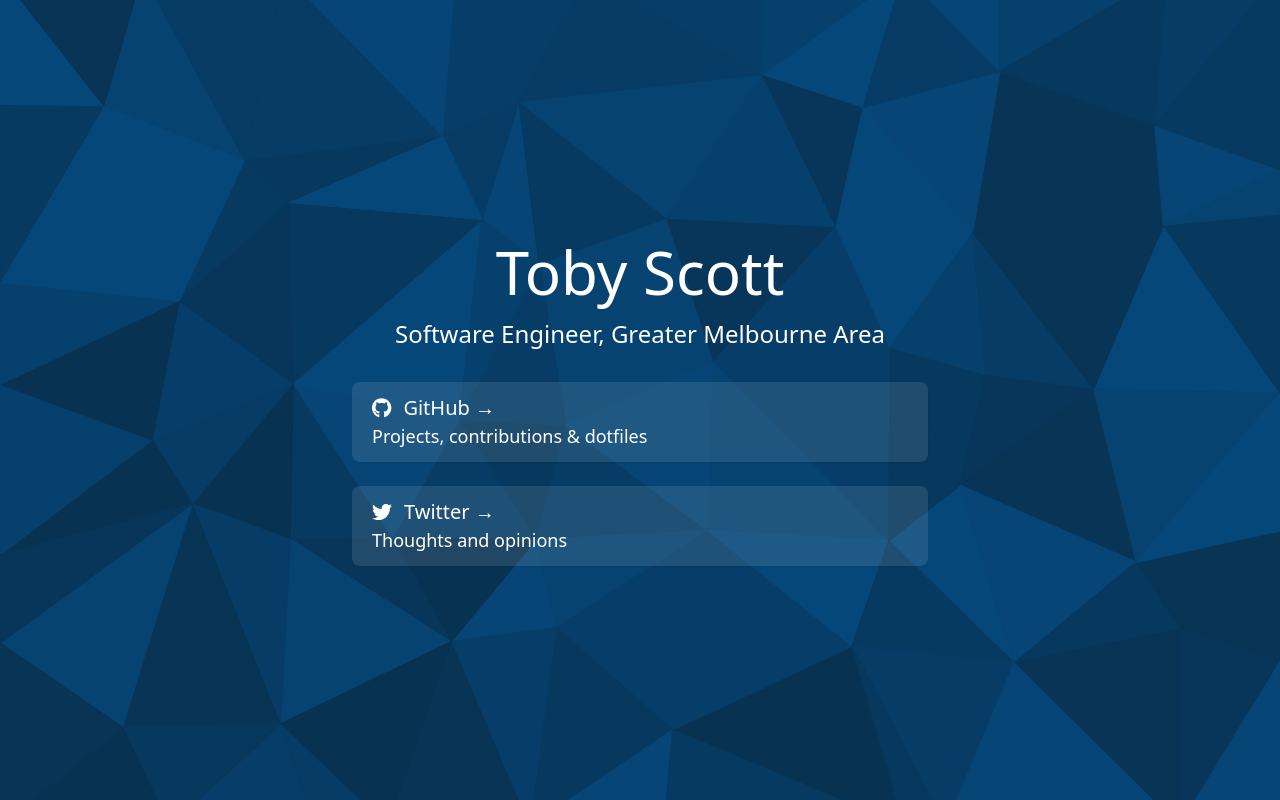
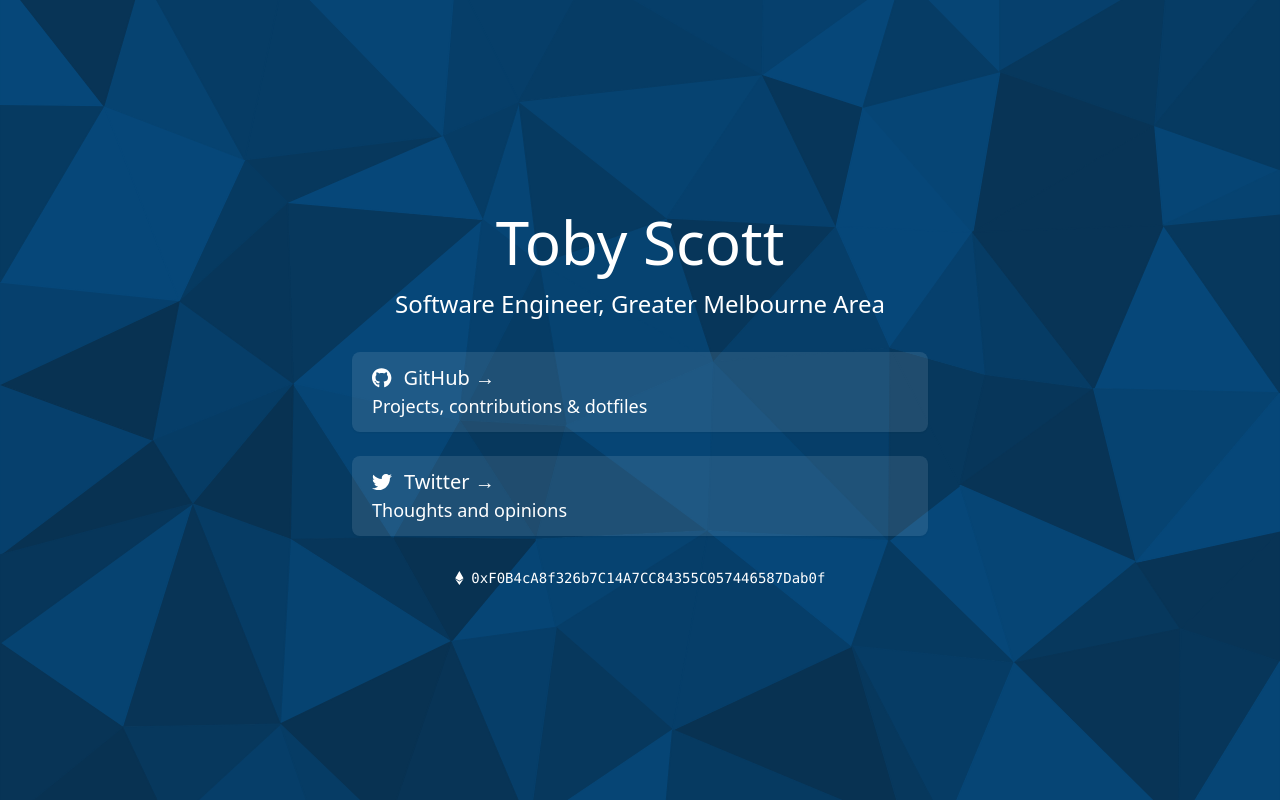
Before and after one commit to tobyscott25/blog, a Next.js app: page / in a window 1280 px wide. Built offline with nearby package versions, Linux system fonts and the light colour scheme.

Commit message:
Add ETH wallet address

```diff
--- a/pages/index.tsx
+++ b/pages/index.tsx
@@ -11,6 +11,9 @@
 
 const twitterLookup: IconLookup = { prefix: 'fab', iconName: 'twitter' }
 const twitterIconDefinition: IconDefinition = findIconDefinition(twitterLookup)
+
+const ethereumLookup: IconLookup = { prefix: 'fab', iconName: 'ethereum' }
+const ethereumIconDefinition: IconDefinition = findIconDefinition(ethereumLookup)
 
 
 const Home: NextPage = () => {
@@ -46,6 +49,11 @@
 					<div className="text-lg">Thoughts and opinions</div>
 				</a>
 
+				<div className='my-5 text-sm'>
+					<FontAwesomeIcon icon={ethereumIconDefinition} className='mr-2' />
+					<span className='font-mono'>0xF0B4cA8f326b7C14A7CC84355C057446587Dab0f</span>
+				</div>
+
 			</div>
 
 		</div>
```
